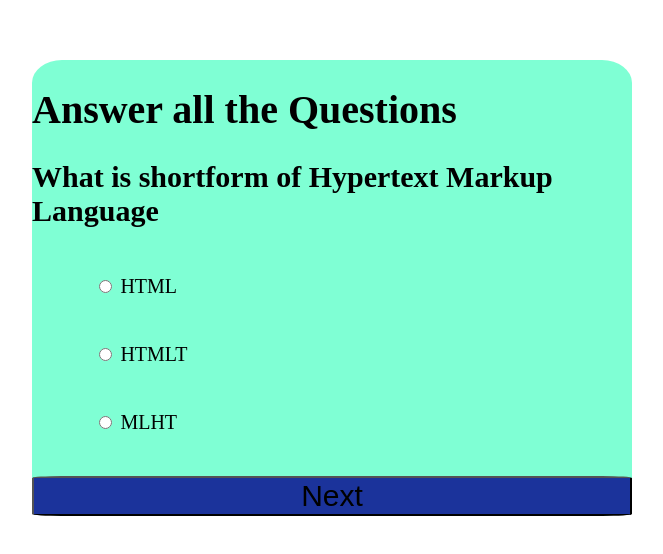
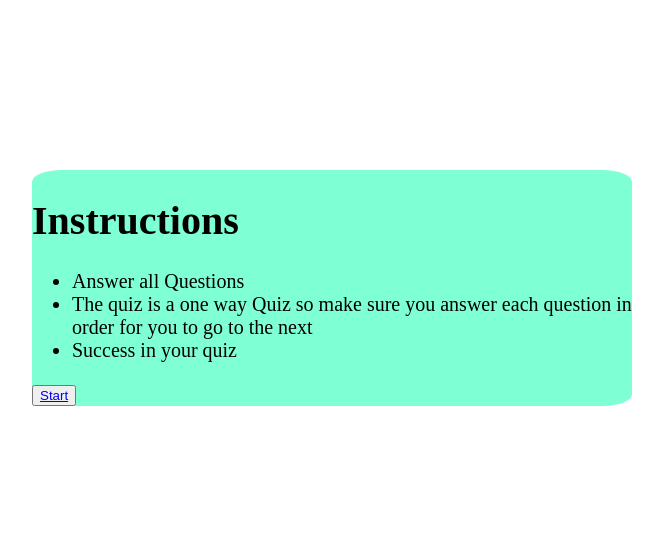
Before and after one commit to DENNISINNOCENT/Quiz-box, a plain HTML site: page index.html in a window 1280 px wide. Shown: the part 120-674 px from the top of the page, without its empty margins (308-971 px from the left). Drawn offline with Linux system fonts and the light colour scheme.

Commit message:
setting my files into relevant folder

```diff
--- a/index.html
+++ b/index.html
@@ -4,36 +4,21 @@
     <meta charset="UTF-8">
     <meta http-equiv="X-UA-Compatible" content="IE=edge">
     <meta name="viewport" content="width=device-width, initial-scale=1.0">
-    <title>Quiz -Box</title>
+    <title>Quiz-box</title>
     <link rel="stylesheet" href="./assets/index.css">
 </head>
 <body>
     <div class="container">
-        <h1>Answer all the Questions</h1>
-        <h2 id="question" id ="quest">QUIZ</h2>
-        <div id="list">
-            <ul>
-            <li>
-
-                <input type="radio" name="answer" id="a">
-                <label for="a">Answer</label>
-            </li>
-            <li>
-
-                <input type="radio" name="answer" id="b">
-                <label for="b">Answer</label>
-            </li>
-            <li>
-
-                <input type="radio" name="answer" id="c">
-                <label for="c">Answer</label>
-            </li>
+        <div class ="list">
+        <h1>Instructions</h1>
+        <ul>
+            <li>Answer all Questions</li>
+            <li>The quiz is a one way Quiz so make sure you answer each question in order for you to go to the next</li>
+            <li>Success in your quiz</li>
 
         </ul>
-    </div>
-    <button id="submitBtn">Next</button>
-    </div>
-    <script src="./assets/index.js"></script>
-
+        <button id="submitBtn"><a href ="./assets/question.html" target="_self">Start</a></button>
+     </div>
+</div>
 </body>
 </html>
```
Also changed, not shown: assets/question.html (added, +39 -0 lines).
